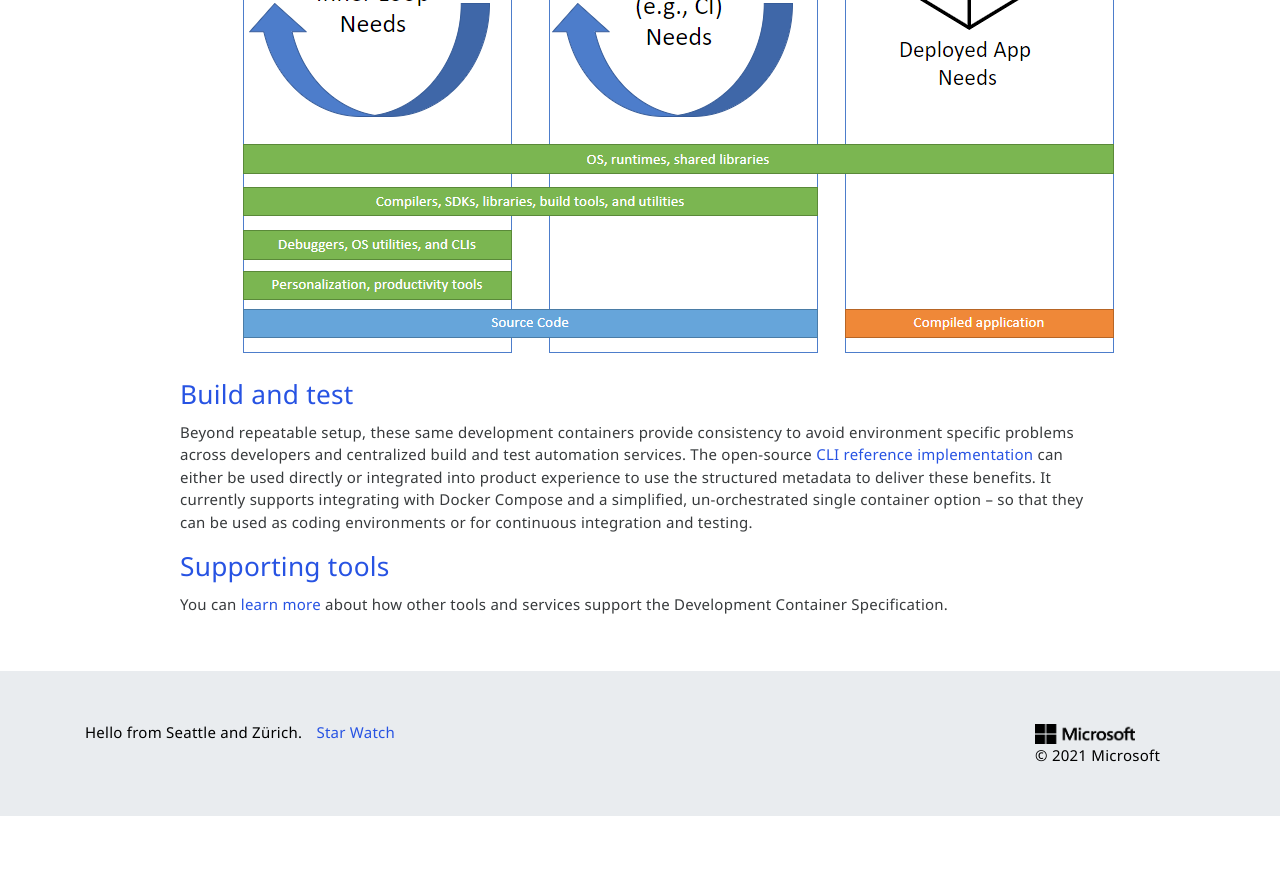
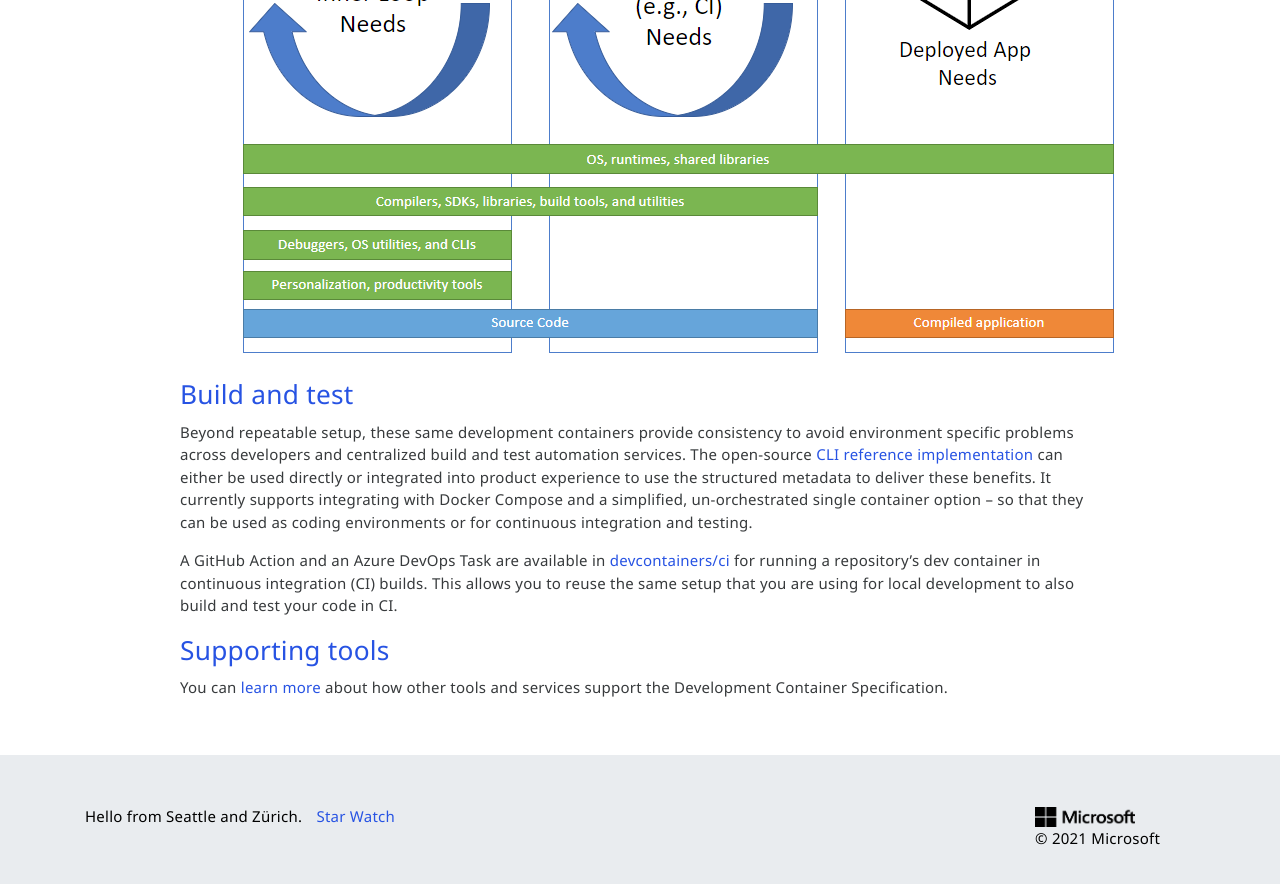
Before and after one commit to devcontainers/devcontainers.github.io, a Jekyll site: the page built from overview.md, in a window 1280 px wide and 900 px high, scrolled down 862 px. Shown: the top 884 px of the window. Built offline with Jekyll 4.4.1, drawn with Linux system fonts in a browser that asks for light colours; nearby versions of some CDN libraries; comment, search, counter and statistics services are not loaded; before the commit the page ends 1678 px from its top, so only the background shows below that.

Commit message:
Add CI info

```diff
--- a/overview.md
+++ b/overview.md
@@ -23,6 +23,8 @@ A development container defines an environment in which you develop your applica
 
 Beyond repeatable setup, these same development containers provide consistency to avoid environment specific problems across developers and centralized build and test automation services. The open-source [CLI reference implementation](https://github.com/devcontainers/cli) can either be used directly or integrated into product experience to use the structured metadata to deliver these benefits. It currently supports integrating with Docker Compose and a simplified, un-orchestrated single container option – so that they can be used as coding environments or for continuous integration and testing.
 
+A GitHub Action and an Azure DevOps Task are available in [devcontainers/ci](https://github.com/devcontainers/ci) for running a repository's dev container in continuous integration (CI) builds. This allows you to reuse the same setup that you are using for local development to also build and test your code in CI.
+
 ### <a href="#supporting" name="supporting" class="anchor">  Supporting tools </a>
 
 You can [learn more](/supporting.md) about how other tools and services support the Development Container Specification.
```
